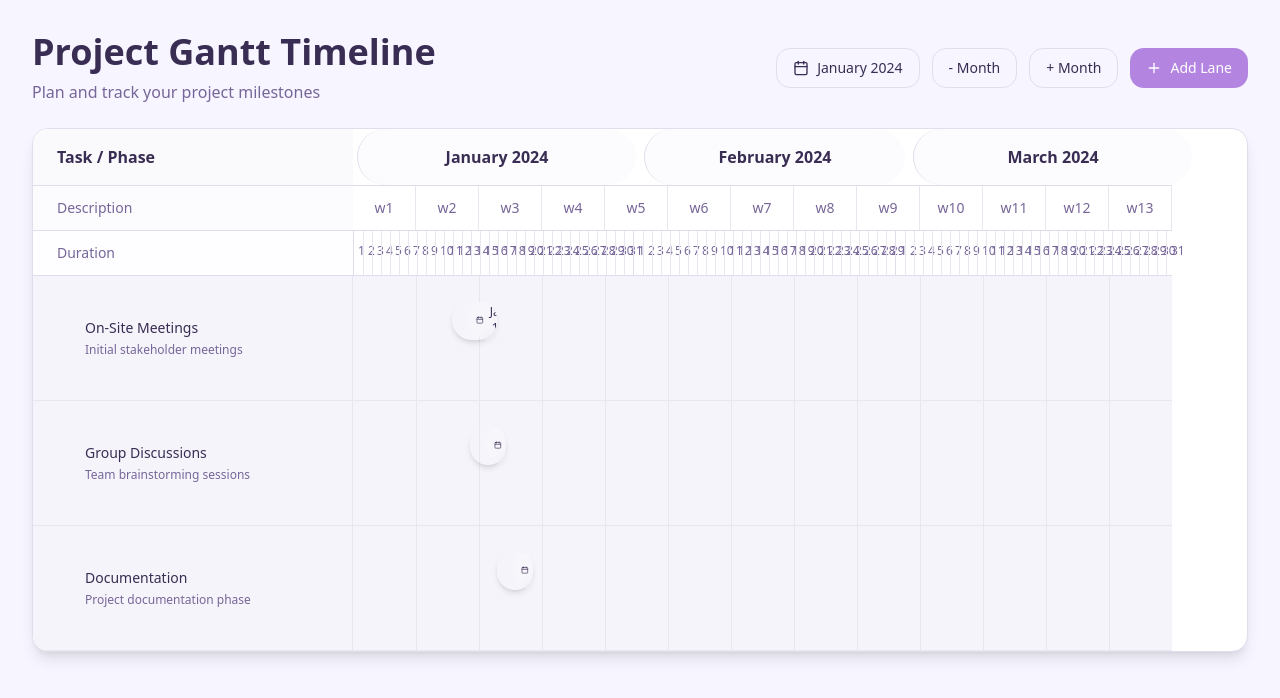
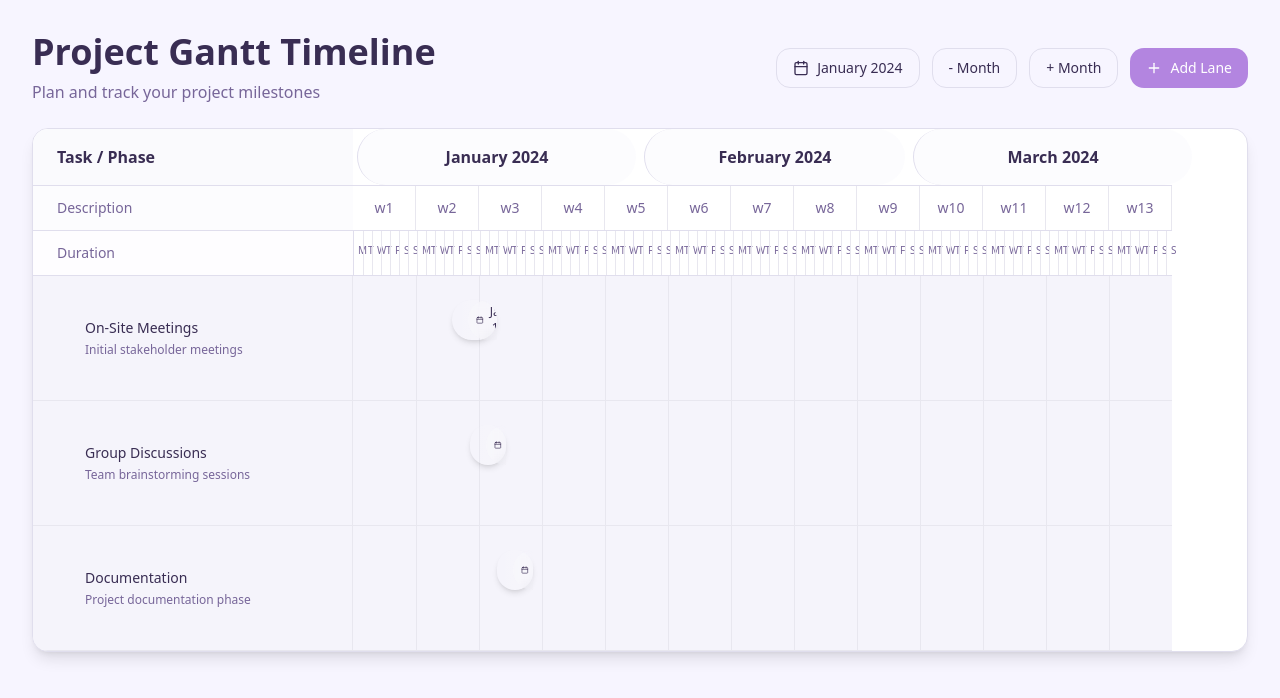
Before and after one commit to germanbrunini/pastel-gantt-plan, a React (Vite) app: page / in a window 1280 px wide. Shown: the top 698 px of the page. Built offline with nearby package versions, Linux system fonts and the light colour scheme; the HTML template or start-up script is replaced by a standard one.

Commit message:
Refactor day labels for small widths

```diff
--- a/src/components/TimelineHeader.tsx
+++ b/src/components/TimelineHeader.tsx
@@ -98,15 +98,28 @@ export const TimelineHeader = ({ startMonth, monthsToShow, dayWidth }: TimelineH
 
             return (
               <div key={monthIdx} className="flex border-l border-border">
-                {days.map((day, dayIdx) => (
-                  <div
-                    key={dayIdx}
-                    className="px-1 py-3 text-center text-xs font-medium text-muted-foreground border-l border-gantt-grid first:border-l-0"
-                    style={{ width: `${dayWidth}px` }}
-                  >
-                    {format(day, "d")}
-                  </div>
-                ))}
+                {days.map((day, dayIdx) => {
+                  const showDayInitials = monthsToShow >= 3;
+                  const dayLabel = showDayInitials
+                    ? format(day, "EEEEE") // Single letter day (M, T, W, T, F, S, S)
+                    : format(day, "d"); // Day number
+
+                  // Dynamic font size based on dayWidth
+                  const fontSize = dayWidth < 20 ? '0.625rem' : dayWidth < 30 ? '0.75rem' : '0.875rem';
+
+                  return (
+                    <div
+                      key={dayIdx}
+                      className="px-1 py-3 text-center font-medium text-muted-foreground border-l border-gantt-grid first:border-l-0"
+                      style={{
+                        width: `${dayWidth}px`,
+                        fontSize: fontSize
+                      }}
+                    >
+                      {dayLabel}
+                    </div>
+                  );
+                })}
               </div>
             );
           })}
```
